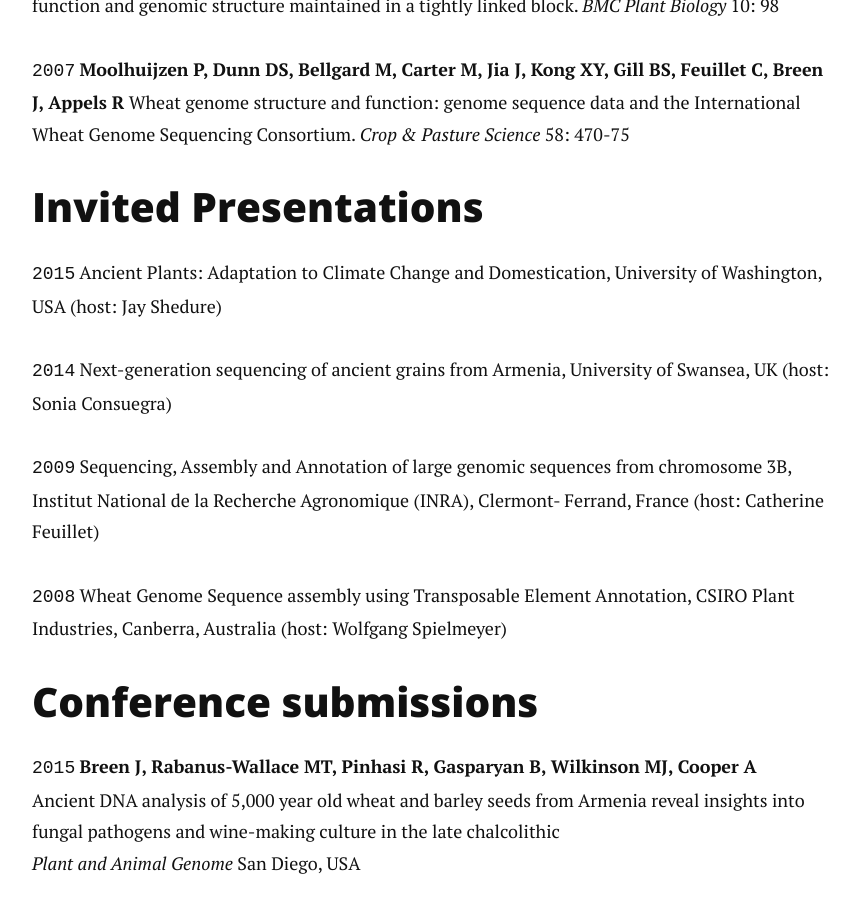
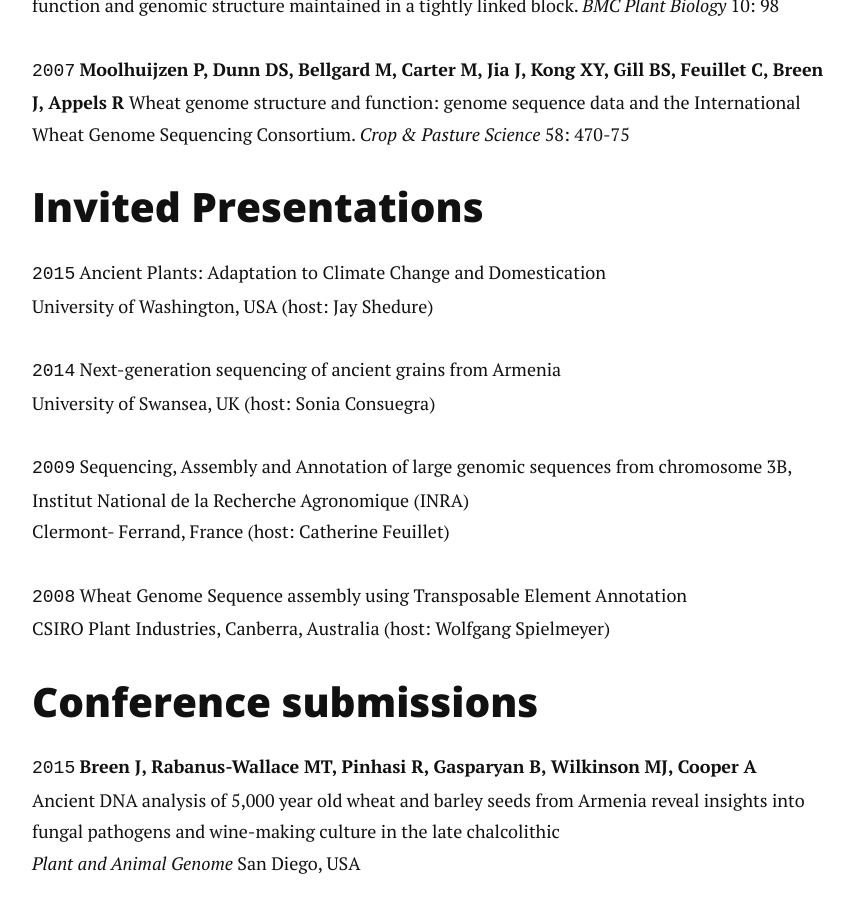
Before and after one commit to jimmybgammyknee/jimmybgammyknee.github.io, a Jekyll site: the page built from cv.md, in a window 1280 px wide and 900 px high, scrolled down 3284 px. Shown: the whole window, without its empty margins (208-1067 px from the left). Built offline with Jekyll 4.4.1, drawn with Linux system fonts in a browser that asks for light colours; nearby versions of some CDN libraries; Markdown is read by kramdown in place of the engine named in the settings.

Commit message:
line breaks for invited presentations

```diff
--- a/cv.md
+++ b/cv.md
@@ -118,16 +118,20 @@ Wheat genome structure and function: genome sequence data and the International
 ## Invited Presentations
 
 `2015`
-Ancient Plants: Adaptation to Climate Change and Domestication, University of Washington, USA (host: Jay Shedure)<br>
+Ancient Plants: Adaptation to Climate Change and Domestication<br>
+University of Washington, USA (host: Jay Shedure)<br>
 
 `2014`
-Next-generation sequencing of ancient grains from Armenia, University of Swansea, UK (host: Sonia Consuegra)<br>
+Next-generation sequencing of ancient grains from Armenia<br>
+University of Swansea, UK (host: Sonia Consuegra)<br>
 
 `2009`
-Sequencing, Assembly and Annotation of large genomic sequences from chromosome 3B, Institut National de la Recherche Agronomique (INRA), Clermont- Ferrand, France (host: Catherine Feuillet)<br>
+Sequencing, Assembly and Annotation of large genomic sequences from chromosome 3B, Institut National de la Recherche Agronomique (INRA)<br>
+Clermont- Ferrand, France (host: Catherine Feuillet)<br>
 
 `2008`
-Wheat Genome Sequence assembly using Transposable Element Annotation, CSIRO Plant Industries, Canberra, Australia (host: Wolfgang Spielmeyer)<br>
+Wheat Genome Sequence assembly using Transposable Element Annotation<br>
+CSIRO Plant Industries, Canberra, Australia (host: Wolfgang Spielmeyer)<br>
 
 ## Conference submissions
 
```
